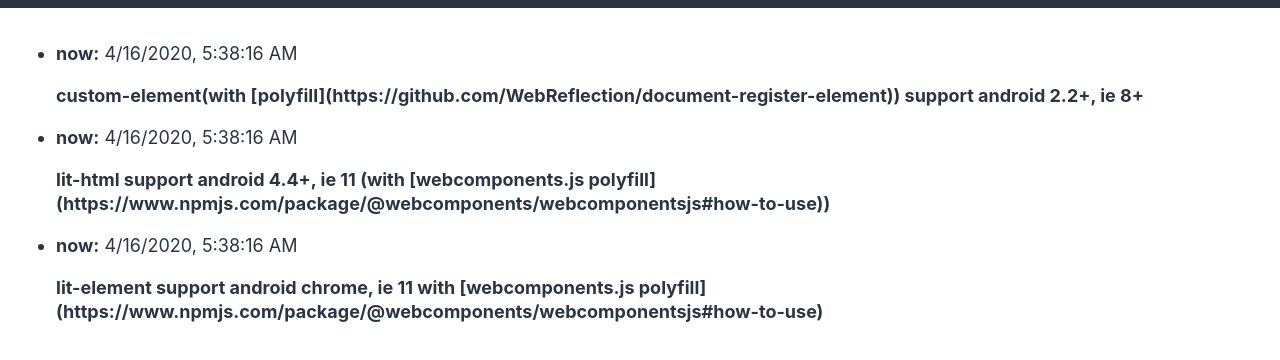
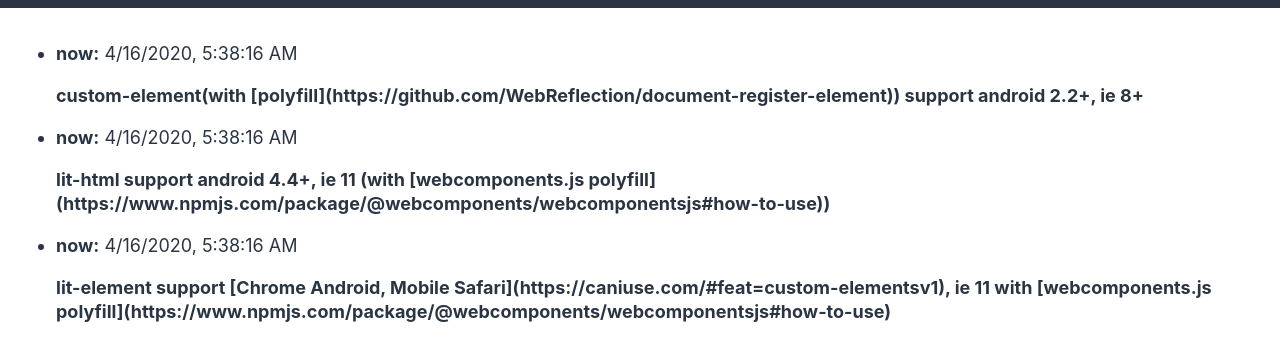
Before and after one commit to qpitlove/lit-element-webpack-start-kit, a website built with webpack: page public/index.html in a window 1280 px wide. Shown: the part 96-456 px from the top of the page. Built offline with nearby package versions, Linux system fonts and the light colour scheme.

Commit message:
docs: update README.md

```diff
--- a/public/index.html
+++ b/public/index.html
@@ -33,7 +33,7 @@
         </li>
         <li>
           <p><current-time-lit-element>current-time-lit-element loading...</current-time-lit-element></p>
-          <p><strong>lit-element support android chrome, ie 11 with [webcomponents.js polyfill](https://www.npmjs.com/package/@webcomponents/webcomponentsjs#how-to-use)</strong></p>
+          <p><strong>lit-element support [Chrome Android, Mobile Safari](https://caniuse.com/#feat=custom-elementsv1), ie 11 with [webcomponents.js polyfill](https://www.npmjs.com/package/@webcomponents/webcomponentsjs#how-to-use)</strong></p>
         </li>
       </ul>
     </main>
```
